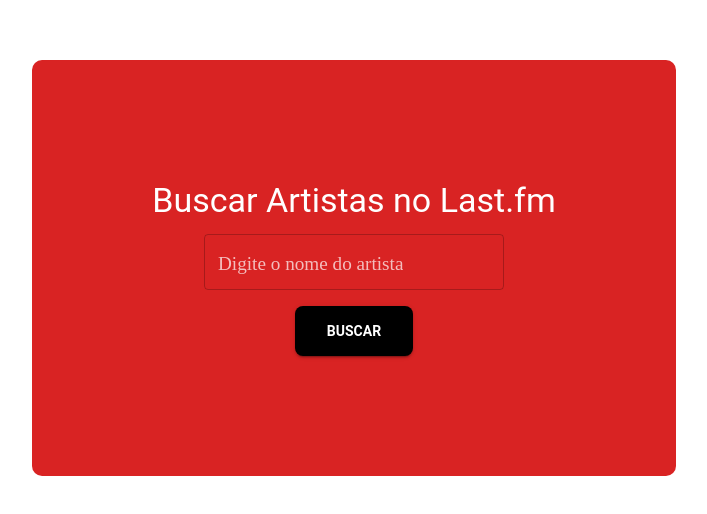
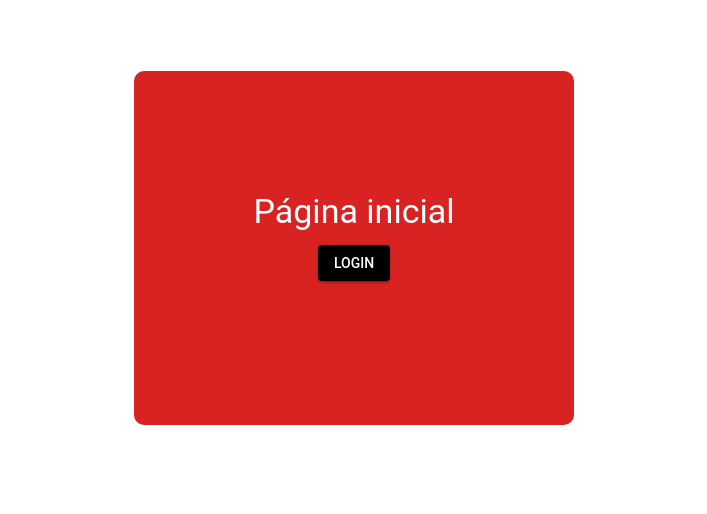
Before and after one commit to leila-minello/projeto2_full, a React (Vite) app in the folder cliente - front/: page / in a window 1280 px wide. Shown: the part 152-666 px from the top of the page, without its empty margins (286-993 px from the left). Built offline with nearby package versions, Linux system fonts and the light colour scheme.

Commit message:
atualizando a home.jsx para obedecer as novas regras (botao de login, busca e inserção de artistas)

```diff
--- a/cliente - front/src/pages/Home.jsx
+++ b/cliente - front/src/pages/Home.jsx
@@ -1,13 +1,26 @@
-import React, { useState, useMemo } from "react";
-import { Button, TextField, Typography, Box, Card, CardContent, CardMedia, Grid } from "@mui/material";
-import { Link } from "react-router-dom";
+import React, { useState, useMemo, useEffect } from "react";
+import { Button, TextField, Typography, Box, Card, CardContent, CardMedia, Grid2 } from "@mui/material";
+import { Link, useNavigate } from "react-router-dom";
 
 const Home = () => {
   const [artist, setArtist] = useState("");
   const [result, setResult] = useState([]);
   const [error, setError] = useState(null);
+  const [logged, setLogged] = useState(false);
+  const navigate = useNavigate();
+
+  useEffect(() => {
+    const token = localStorage.getItem("token");
+    setLogged(!!token);
+  }, []);
 
   const handleSearch = async () => {
+    if(!logged) {
+      setError("Você precisa logar numa conta para pesquisar no catálogo!!");
+      return;
+    }
+
+
     try {
       const response = await fetch('http://localhost:5000/api/artists', {
         method: 'GET',
@@ -15,28 +28,71 @@
           'Authorization': `Bearer ${localStorage.getItem('token')}`,
         },
       });
+
+      if(!response.ok) throw new Error("Erro ao buscar artistas!");
+
       const data = await response.json();
       setResult(data);
+      setError(null);
     } catch (err) {
-      setError('Erro ao buscar artistas.');
+      setError('Erro ao buscar artistas: '+ err.message);
     }
+  };
+
+  const handleLogout = () => {
+    localStorage.removeItem("token");
+    setLogged(false);
+    setResult([]);
+    navigate("/login");
   };
 
   const memoizedResult = useMemo(() => result, [result]);
 
   return (
-    <Box sx={{
+    <Box
+      sx={{
         fontFamily: "National",
         textAlign: "center",
         mt: 5,
         color: "white",
         backgroundColor: "#d92323",
         padding: "120px",
-      borderRadius: "10px" }}>
+        borderRadius: "10px",
+        maxWidth: "600px",
+        margin: "auto", }}>
       <Typography variant="h4" gutterBottom>
-        Buscar Artistas no Last.fm
+        Página inicial
       </Typography>
 
+    {logged ? (
+      <Button
+        variant="contained"
+        color="secondary"
+        onClick={handleLogout}
+        sx={{
+        mb: 3,
+        backgroundColor: "black",
+        "&:hover": { backgroundColor: "white", color: "black" },
+    }}
+      >Logout</Button>
+) : (
+
+    <Link to="/login">
+      <Button
+        variant="contained"
+        color="primary"
+        sx={{
+          mb: 3,
+          backgroundColor: "black",
+          "&:hover": { backgroundColor: "white", color: "black" },
+        }}
+      >Login</Button>
+    </Link>
+
+    )}
+
+    {logged && (
+      <>
       <TextField
         label="Digite o nome do artista"
         variant="outlined"
@@ -46,10 +102,11 @@
         helperText={error || ""}
         sx={{
           mb: 2,
-          width: { xs: "100%", sm: "300px"},
-          "& .MuiInputLabel-root": { fontSize: "1.2rem", color: "white", opacity: "70%", fontFamily: "National" },
+          width: "100%",
+          backgroundColor: "white",
+          borderRadius: "5px",
         }}
-      />
+      ></TextField>
 
       <Button
         variant="contained"
@@ -58,41 +115,38 @@
         sx={{
           display: "block",
           margin: "0 auto",
-          padding: "0.8rem 2rem",
+          padding: "10px 20px",
           fontWeight: "bold",
-          borderRadius: "8px",
           backgroundColor: "black",
-          transition: "background-color 0.3s",
-          "&:hover": {
-            backgroundColor: "white",
-            color: "black"
-          },
+          "&:hover": { backgroundColor: "white", color: "black"},
         }}
-      >
-        Buscar
-      </Button>
+      >Buscar</Button>
+
+      <Link to="/ArtistPage">
+      <Button
+        variant="contained"
+        color="sucess"
+        sx={{
+          mt: 2,
+          display: "block",
+          margin: "0 auto",
+          padding: "10px 20px",
+          fontWeight: "bold",
+          backgroundColor: "#28a745",
+          "&:hover": { backgroundColor: "#218838" },
+        }}
+      >Adicionar um artista</Button>
+      </Link>
+      </>
+    )}
 
       {memoizedResult.length > 0 && (
         <Box sx={{ mt: 4 }}>
           <Typography variant="h5">Resultados:</Typography>
-          <Grid container spacing={4} justifyContent="center">
+          <Grid2 container spacing={4} justifyContent="center">
             {memoizedResult.map((artist) => (
-              <Grid item xs={12} sm={6} md={4} key={artist.mbid || artist.name}>
-                <Card sx={{
-                  maxWidth: 345,
-                  boxShadow: 3,
-                  borderRadius: 2 }}>
-                  <CardMedia
-                    component="img"
-                    alt={artist.name}
-                    height="140"
-                    image={
-                      artist.image && artist.image.length > 2 && artist.image[2]["#text"]
-                        ? artist.image[2]["#text"]
-                        : "https://via.placeholder.com/140"
-                    }
-                    sx={{ objectFit: "cover" }}
-                  />
+              <Grid2 item xs={12} sm={6} md={4} key={artist._id}>
+                <Card sx={{ maxWidth: 345, boxShadow: 3, borderRadius: 2 }}>
                 <CardContent sx={{ backgroundColor: "#fafafa", padding: "1.5rem" }}>
                 <Typography variant="h6" sx={{ fontWeight: "bold" }}>
                       {artist.name}
@@ -104,9 +158,9 @@
                     </Link>
                   </CardContent>
                 </Card>
-              </Grid>
+              </Grid2>
             ))}
-          </Grid>
+          </Grid2>
         </Box>
       )}
     </Box>
```
Lines whose indentation alone changed are shown as unchanged.
